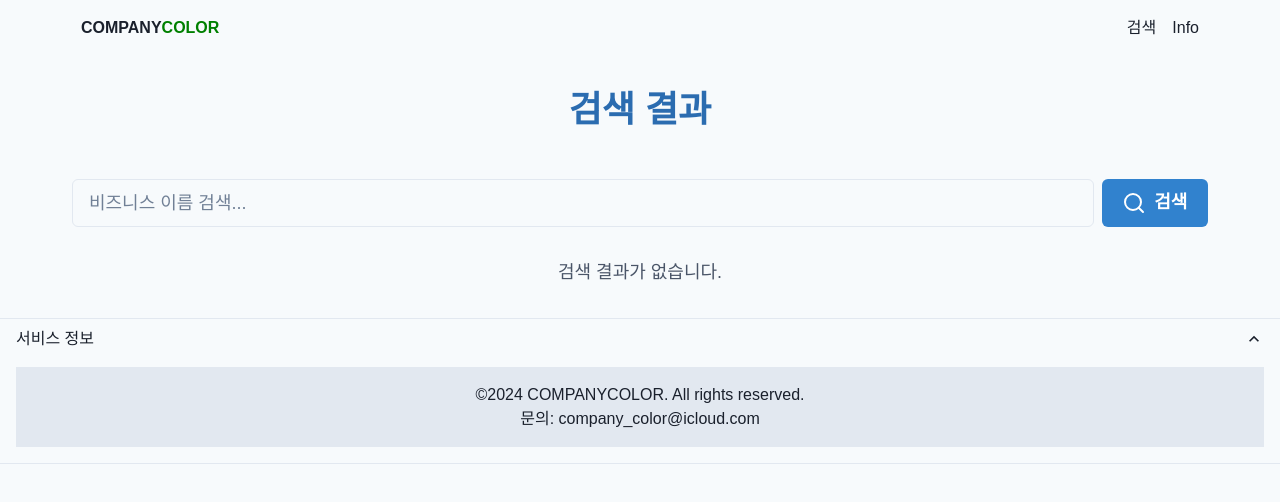
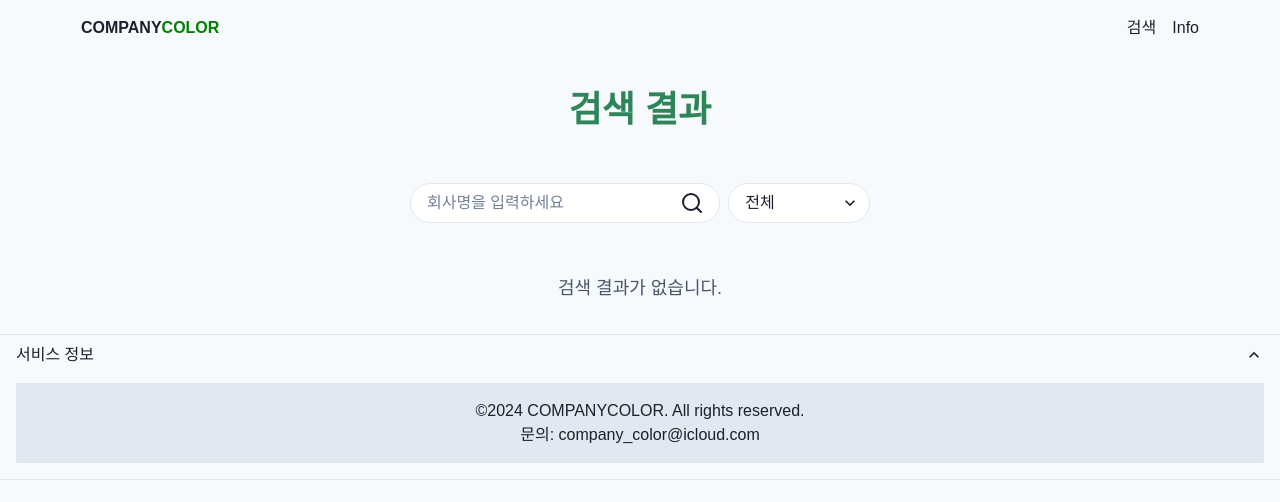
Before and after one commit to ckcks1997/company-color, a React (Vite) app in the folder frontend/: page /result in a window 1280 px wide. Shown: the top 502 px of the page. Built offline with nearby package versions, Linux system fonts and the light colour scheme; a web font is replaced by a local one.

Commit message:
검색결과 검색창 수정

```diff
--- /dev/null
+++ b/frontend/src/components/BounceText.jsx
@@ -0,0 +1,58 @@
+import React, { useState, useEffect } from 'react';
+import { Text } from '@chakra-ui/react';
+
+const BounceText = () => {
+  const [position, setPosition] = useState({ x: 0, y: 0 });
+  const [movePx, setMovePx] = useState({ x: 5, y: 5 });
+  const [color, setColor] = useState('red');
+
+  useEffect(() => {
+    const colors = ['red', 'blue', 'green', '#dddd88', 'purple'];
+    const containerWidth = window.innerWidth; // 브라우져 width, height 크기
+    const containerHeight = window.innerHeight;
+    const textWidth = 75; //텍스트상자 width, height 지정
+    const textHeight = 40;
+
+    const intervalId = setInterval(() => {
+      setPosition(prevPos => {
+        let newX = prevPos.x + movePx.x; //이동할 x,y 좌표
+        let newY = prevPos.y + movePx.y;
+        let newMovePxX = movePx.x; // 이동할 px 단위, 끝에 닿으면 +- 바뀜
+        let newMovePxY = movePx.y;
+
+        if (newX <= 0 || newX + textWidth >= containerWidth) {
+          newMovePxX = -movePx.x;
+          setColor(colors[Math.floor(Math.random() * colors.length)]);
+        }
+        if (newY <= 0 || newY + textHeight >= containerHeight) {
+          newMovePxY = -movePx.y;
+          setColor(colors[Math.floor(Math.random() * colors.length)]);
+        }
+
+        setMovePx({ x: newMovePxX, y: newMovePxY });
+
+        return { x: newX, y: newY };
+      });
+    }, 80);
+
+    // 클린업 함수(종료/재실행시 동작)
+    return () => clearInterval(intervalId);
+  }, [movePx]);
+
+  return (
+    <Text
+      position="fixed"
+      left={`${position.x}px`}
+      top={`${position.y}px`}
+      fontSize="4xl"
+      fontWeight="bold"
+      color={color}
+      zIndex={9999}
+      pointerEvents="none"
+    >
+      RUN
+    </Text>
+  );
+};
+
+export default BounceText;
--- a/frontend/src/pages/BusinessInfo.jsx
+++ b/frontend/src/pages/BusinessInfo.jsx
@@ -21,6 +21,7 @@ import { Flex } from '@chakra-ui/react';
 import { ClockLoader } from "react-spinners";
 import EmployeeChart from "../components/EmployeeChart.jsx";
 import InfoPopover from "../components/InfoPopover.jsx";
+import BounceText from "../components/BounceText.jsx";
 
 function BusinessInfo() {
   const location = useLocation();
@@ -110,11 +111,12 @@ function BusinessInfo() {
 
   const getBgColor = (rate, totalSubscriber) => {
     if(totalSubscriber < 20) return '';
-    else if (rate < 20) return 'green.50';
-    else if (rate < 30) return 'yellow.50';
-    else if (rate < 50) return 'orange.50';
-    else if (rate < 70) return 'red.50';
-    return '#333';
+    else if (rate < 20) return 'green.100';
+    else if (rate < 30) return 'yellow.100';
+    else if (rate < 50) return 'orange.100';
+    else if (rate < 70) return 'red.100';
+    else if (rate < 100) return '#333';
+    return '#111';
   };
 
   const getBgGradientColor = (rate, totalSubscriber) => {
@@ -134,6 +136,7 @@ function BusinessInfo() {
 
   return (
     <Box bg={bgColor} bgGradient={bgGradientColor} minHeight="100vh" transition="all 2s ease">
+      {quitRate > 100 && <BounceText />}
       <Box maxWidth="1000px" margin="auto" p={5}>
         <Card>
           <CardHeader>
--- a/frontend/src/pages/Result.jsx
+++ b/frontend/src/pages/Result.jsx
@@ -1,99 +1,172 @@
 import React, { useState, useEffect, useRef } from 'react';
-import { Box, Heading, SimpleGrid, Text, Flex, Input, Button, VStack, HStack, Badge } from '@chakra-ui/react';
+import { Box, Heading, SimpleGrid, Text, Flex, Input, Button, VStack, HStack, Badge, Select, InputGroup, InputRightElement, IconButton } from '@chakra-ui/react';
 import { useLocation, useNavigate } from 'react-router-dom';
 import { ClockLoader } from "react-spinners";
 import { Search } from 'lucide-react';
 
-
-let globalSearchResult = null;
-let globalScrollPosition = 0;
+const ITEMS_PER_PAGE = 30;
 
 function Result() {
-  const [searchResult, setSearchResult] = useState(null);
+  const [searchResult, setSearchResult] = useState([]);
   const [isLoading, setIsLoading] = useState(false);
   const [searchTerm, setSearchTerm] = useState('');
+  const [selectedRegion, setSelectedRegion] = useState('');
+  const [currentPage, setCurrentPage] = useState(1);
+  const [totalPages, setTotalPages] = useState(1);
   const location = useLocation();
   const navigate = useNavigate();
   const resultRef = useRef(null);
+
+  const regions = [
+    { key: '전체', value: '' },
+    { key: '서울특별시', value: '서울특별시' },
+    { key: '경기도', value: '경기도' },
+    { key: '강원도', value: '강원특별자치도' },
+    { key: '경상남도', value: '경상남도' },
+    { key: '경상북도', value: '경상북도' },
+    { key: '광주광역시', value: '광주광역시' },
+    { key: '대구광역시', value: '대구광역시' },
+    { key: '대전광역시', value: '대전광역시' },
+    { key: '부산광역시', value: '부산광역시' },
+    { key: '세종시', value: '세종특별자치시' },
+    { key: '울산광역시', value: '울산광역시' },
+    { key: '인천광역시', value: '인천광역시' },
+    { key: '전라남도', value: '전라남도' },
+    { key: '전라북도', value: '전라북도' },
+    { key: '제주시', value: '제주특별자치도' },
+    { key: '충청남도', value: '충청남도' },
+    { key: '충청북도', value: '충청북도' },
+  ];
 
   useEffect(() => {
     const searchParams = new URLSearchParams(location.search);
     const businessName = searchParams.get('business_name');
     const locationParam = searchParams.get('location');
+    const pageParam = searchParams.get('page');
 
     if (businessName) {
       setSearchTerm(businessName);
-      if (globalSearchResult) {
-        setSearchResult(globalSearchResult);
-        setTimeout(() => {
-          window.scrollTo(0, globalScrollPosition);
-        }, 0);
-      } else {
-        fetchSearchResult(businessName, locationParam);
-      }
+      setSelectedRegion(locationParam || '');
+      setCurrentPage(pageParam ? parseInt(pageParam) : 1);
+      fetchSearchResult();
     }
   }, [location.search]);
 
-  useEffect(() => {
-    return () => {
-      if (resultRef.current) {
-        globalScrollPosition = window.pageYOffset;
-      }
-    };
-  }, []);
-
-  const fetchSearchResult = async (businessName, locationParam) => {
+  const fetchSearchResult = async () => {
     setIsLoading(true);
     try {
-      let searchUrl = `${import.meta.env.VITE_API_URL}/search_business?business_name=${businessName}`;
-      if(locationParam){
-        searchUrl += `&location=${locationParam}`
+      let searchUrl = `${import.meta.env.VITE_API_URL}/search_business?business_name=${searchTerm}`;
+      if(selectedRegion){
+        searchUrl += `&location=${selectedRegion}`;
       }
       const response = await fetch(searchUrl);
       const data = await response.json();
+
       setSearchResult(data);
-      globalSearchResult = data;
+      setTotalPages(1); //TODO: 페이징
     } catch (error) {
-      console.error('Error fetching data:', error);
+      alert('서버 통신 오류')
+      setSearchResult([]);
+      setTotalPages(1);
     } finally {
       setIsLoading(false);
     }
   };
 
+  const handleSearch = () => {
+    const searchParams = new URLSearchParams();
+    searchParams.append('business_name', searchTerm);
+    if (selectedRegion) {
+      searchParams.append('location', selectedRegion);
+    }
+    searchParams.append('page', '1');
+    navigate(`/result?${searchParams.toString()}`);
+  };
+
+  const handlePageChange = (newPage) => {
+    if (newPage >= 1 && newPage <= totalPages) {
+      const searchParams = new URLSearchParams(location.search);
+      searchParams.set('page', newPage.toString());
+      navigate(`/result?${searchParams.toString()}`);
+      setCurrentPage(newPage);
+    }
+  };
+
+  const getPaginatedData = () => {
+    const startIndex = (currentPage - 1) * ITEMS_PER_PAGE;
+    const endIndex = startIndex + ITEMS_PER_PAGE;
+    return searchResult.slice(startIndex, endIndex);
+  };
+
   const clickResult = (hash) => {
-    globalScrollPosition = window.pageYOffset;
     navigate(`/businessInfo?hash=${hash}`, { state: { fromSearch: true } });
-  }
-
-  const handleSearch = () => {
-    globalSearchResult = null; // 새로운 검색 시 기존 결과 초기화
-    navigate(`/result?business_name=${searchTerm}`);
-  }
+  };
 
   return (
     <Box p={8} maxWidth="1200px" margin="0 auto" ref={resultRef}>
       <VStack spacing={8} align="stretch">
-        <Heading mb={4} textAlign="center" color="blue.600">검색 결과</Heading>
+        <Heading textAlign="center" color="green.600">검색 결과</Heading>
 
-        <HStack as="form" onSubmit={(e) => { e.preventDefault(); handleSearch(); }}>
+        <Box
+          width="100%"
+          maxWidth="500px"
+          padding="20px"
+          margin="0 auto"
+        >
+          <Flex direction={{ base: 'column', md: 'row' }}>
+            <InputGroup size="md">
               <Input
+                type="search"
+                enterKeyHint="search"
+                background={'rgba(255,255,255,0.95)'}
+                borderRadius="full"
+                placeholder="회사명을 입력하세요"
                 value={searchTerm}
                 onChange={(e) => setSearchTerm(e.target.value)}
-            placeholder="비즈니스 이름 검색..."
-            size="lg"
+                onKeyPress={(e) => e.key === 'Enter' && handleSearch()}
+                fontSize="16px"
+                pr="4.5rem"
               />
-          <Button leftIcon={<Search />} colorScheme="blue" size="lg" onClick={handleSearch}>
-            검색
-          </Button>
-        </HStack>
+              <InputRightElement width="3.5rem">
+                <IconButton
+                  h="1.75rem"
+                  size="sm"
+                  onClick={handleSearch}
+                  icon={<Search />}
+                  aria-label="검색"
+                  borderRadius="full"
+                  background="transparent"
+                />
+              </InputRightElement>
+            </InputGroup>
+            <Select
+              size="md"
+              width={{ base: "100%", md: "210px" }}
+              mt={{ base: 2, md: 0 }}
+              ml={{ base: 0, md: 2 }}
+              value={selectedRegion}
+              onChange={(e) => setSelectedRegion(e.target.value)}
+              background={'rgba(255,255,255,0.95)'}
+              borderRadius="full"
+              fontSize="16px"
+            >
+              {regions.map((region) => (
+                <option key={region.value} value={region.value}>
+                  {region.key}
+                </option>
+              ))}
+            </Select>
+          </Flex>
+        </Box>
 
         {isLoading ? (
           <Flex justify="center" align="center" height="200px">
             <ClockLoader color="#3182CE" />
           </Flex>
-        ) : searchResult && Object.keys(searchResult).length > 0 ? (
+        ) : searchResult.length > 0 ? (
+          <>
             <SimpleGrid columns={[1, null, 2]} spacing={6}>
-            {Object.entries(searchResult).map(([key, value]) => (
+              {getPaginatedData().map((value) => (
                 <Box
                   key={value.hash}
                   borderWidth={1}
@@ -107,13 +180,29 @@ function Result() {
                   cursor="pointer"
                 >
                   <VStack align="stretch" spacing={3}>
-                  <Heading size="md" color="blue.600">{value.company_nm}</Heading>
+                    <Heading size="md" color="green.600">{value.company_nm}</Heading>
                     <Badge colorScheme="green" alignSelf="flex-start">{value.location}</Badge>
                     <Text color="gray.600">{value.address}</Text>
                   </VStack>
                 </Box>
               ))}
             </SimpleGrid>
+            <HStack justify="center" mt={6}>
+              <Button
+                onClick={() => handlePageChange(currentPage - 1)}
+                isDisabled={currentPage === 1}
+              >
+                이전
+              </Button>
+              <Text>{currentPage} / {totalPages}</Text>
+              <Button
+                onClick={() => handlePageChange(currentPage + 1)}
+                isDisabled={currentPage === totalPages}
+              >
+                다음
+              </Button>
+            </HStack>
+          </>
         ) : (
           <Text textAlign="center" fontSize="lg" color="gray.600">검색 결과가 없습니다.</Text>
         )}
```
Lines whose indentation alone changed are shown as unchanged.
